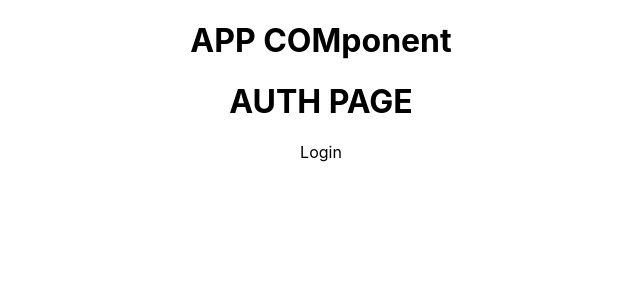
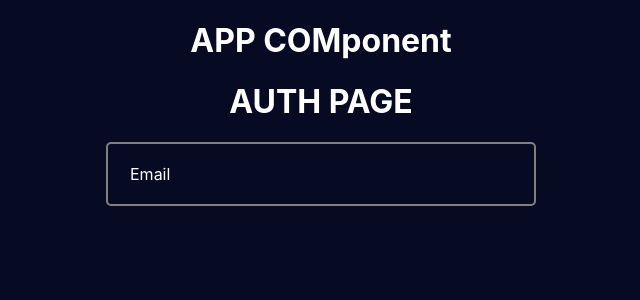
Before and after one commit to graftcode/mini-bid-auction, a React (Create React App) app in the folder client/: page / in a window 1280 px wide. Shown: the top 300 px of the page, without its empty margins (319-959 px from the left). Built offline with nearby package versions, Linux system fonts and the light colour scheme.

Commit message:
create input styled component

```diff
--- a/client/package.json
+++ b/client/package.json
@@ -11,6 +11,7 @@
     "@types/node": "^16.11.42",
     "@types/react": "^18.0.14",
     "@types/react-dom": "^18.0.5",
+    "polished": "^4.2.2",
     "react": "^18.2.0",
     "react-dom": "^18.2.0",
     "react-scripts": "5.0.1",
--- a/client/src/App.css
+++ b/client/src/App.css
@@ -1,3 +1,4 @@
 .App {
   text-align: center;
+  color: white;
 }
--- a/client/src/Pages/Auth/Login/Login.styles.ts
+++ b/client/src/Pages/Auth/Login/Login.styles.ts
@@ -1,3 +1,4 @@
 import styled from "styled-components";
 
-export const Container = styled.div``;
+export const Container = styled.div`
+`;
--- a/client/src/Pages/Auth/Login/Login.tsx
+++ b/client/src/Pages/Auth/Login/Login.tsx
@@ -1,7 +1,87 @@
-import React from "react";
+import React, { useState } from "react";
+import styled from "styled-components";
+import { rem } from "polished";
+
+const StyledInput = styled.input`
+  border: 2px solid grey;
+  border-radius: 5px;
+  font-family: inherit;
+  font-size: inherit;
+  color: white;
+  outline: none;
+  padding: ${rem(20)};
+  background: none;
+  width: 100%;
+
+  &:hover {
+    border-color: grey;
+  }
+
+  &:focus {
+    border-color: #18ffff;
+  }
+
+  &:focus ~ label,
+  &:not(:placeholder-shown)&:not(:focus) ~ label {
+    top: -${rem(16)};
+    font-size: ${rem(14)};
+    left: ${rem(14)};
+  }
+`;
+
+const StyledLabel = styled.label`
+  position: absolute;
+  left: 1rem;
+  top: ${rem(14)};
+  padding: ${rem(8)};
+  color: white;
+  cursor: text;
+  transition: top 200ms ease-in, left 200ms ease-in, font-size 200ms ease-in;
+  background: #060b23;
+  border-radius: 5px;
+`;
+
+const InputWrapper = styled.div`
+  display: inline-block;
+  position: relative;
+  max-width: ${rem(430)};
+  width: 100%;
+  margin-bottom: ${rem(30)};
+`;
+
+type InputProps = {
+  type: string;
+  label: string;
+  onChange: (e: any) => void;
+  value: string;
+};
+
+const Input: React.FC<InputProps> = ({ type, label, onChange, value }) => {
+  return (
+    <InputWrapper>
+      <StyledInput
+        type={type}
+        id={label}
+        autoComplete="off"
+        placeholder=" "
+        onChange={onChange}
+        value={value}
+      />
+      <StyledLabel htmlFor={label}>{label}</StyledLabel>
+    </InputWrapper>
+  );
+};
 
 const Login = () => {
-  return <div>Login</div>;
+  const [email, setEmail] = useState("");
+  return (
+    <Input
+      type="email"
+      label="Email"
+      onChange={(e) => setEmail(e.target.value)}
+      value={email}
+    />
+  );
 };
 
 export default Login;
--- a/client/src/index.css
+++ b/client/src/index.css
@@ -1,13 +1,18 @@
 body {
   margin: 0;
-  font-family: -apple-system, BlinkMacSystemFont, 'Segoe UI', 'Roboto', 'Oxygen',
-    'Ubuntu', 'Cantarell', 'Fira Sans', 'Droid Sans', 'Helvetica Neue',
+  font-family: -apple-system, BlinkMacSystemFont, "Segoe UI", "Roboto", "Oxygen",
+    "Ubuntu", "Cantarell", "Fira Sans", "Droid Sans", "Helvetica Neue",
     sans-serif;
   -webkit-font-smoothing: antialiased;
   -moz-osx-font-smoothing: grayscale;
+  background: #060b23;
+}
+
+* {
+  box-sizing: border-box;
 }
 
 code {
-  font-family: source-code-pro, Menlo, Monaco, Consolas, 'Courier New',
+  font-family: source-code-pro, Menlo, Monaco, Consolas, "Courier New",
     monospace;
 }
```
Also changed, not shown: 1 other file (tests, documents, lock files or other folders).
